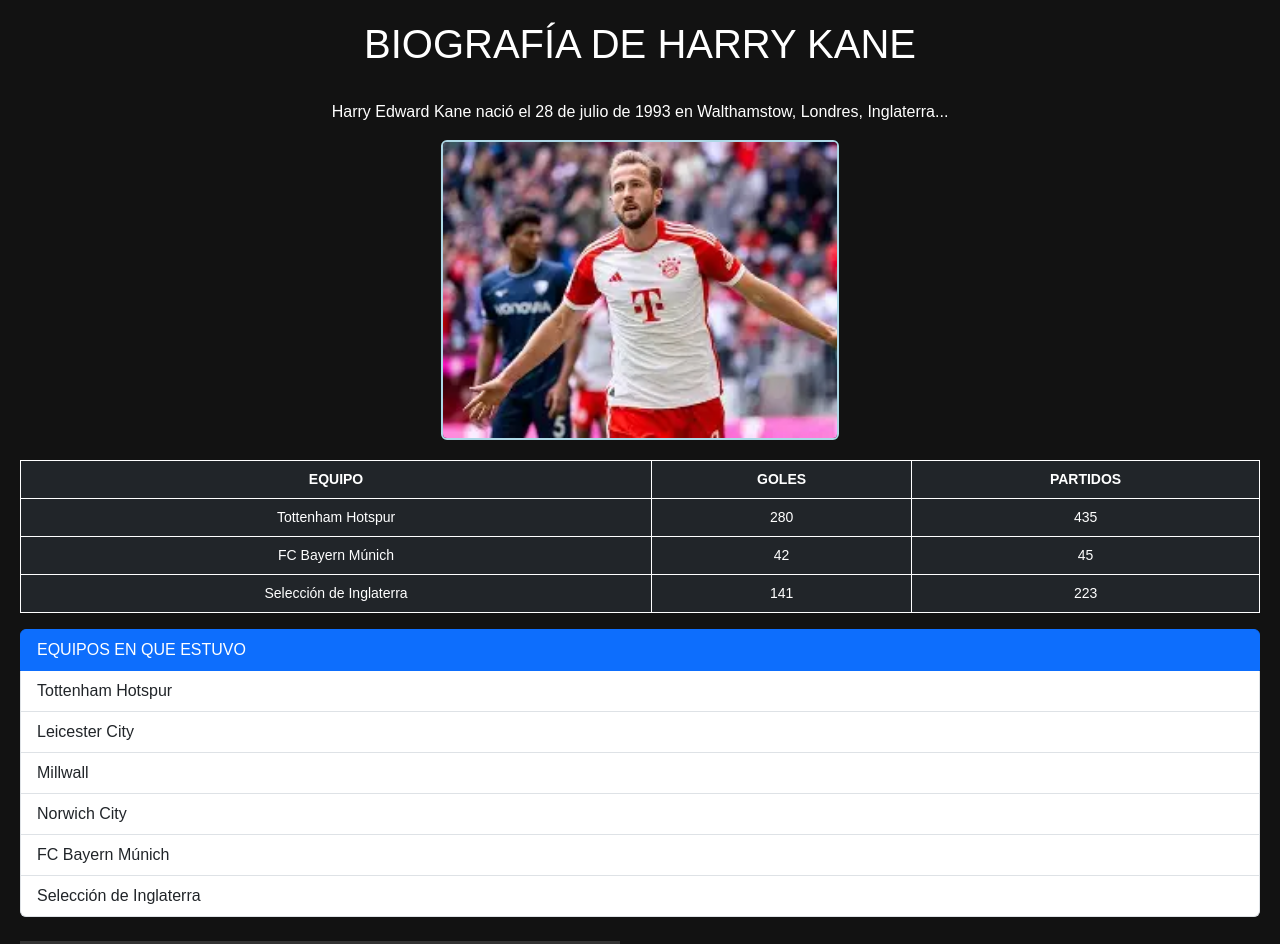
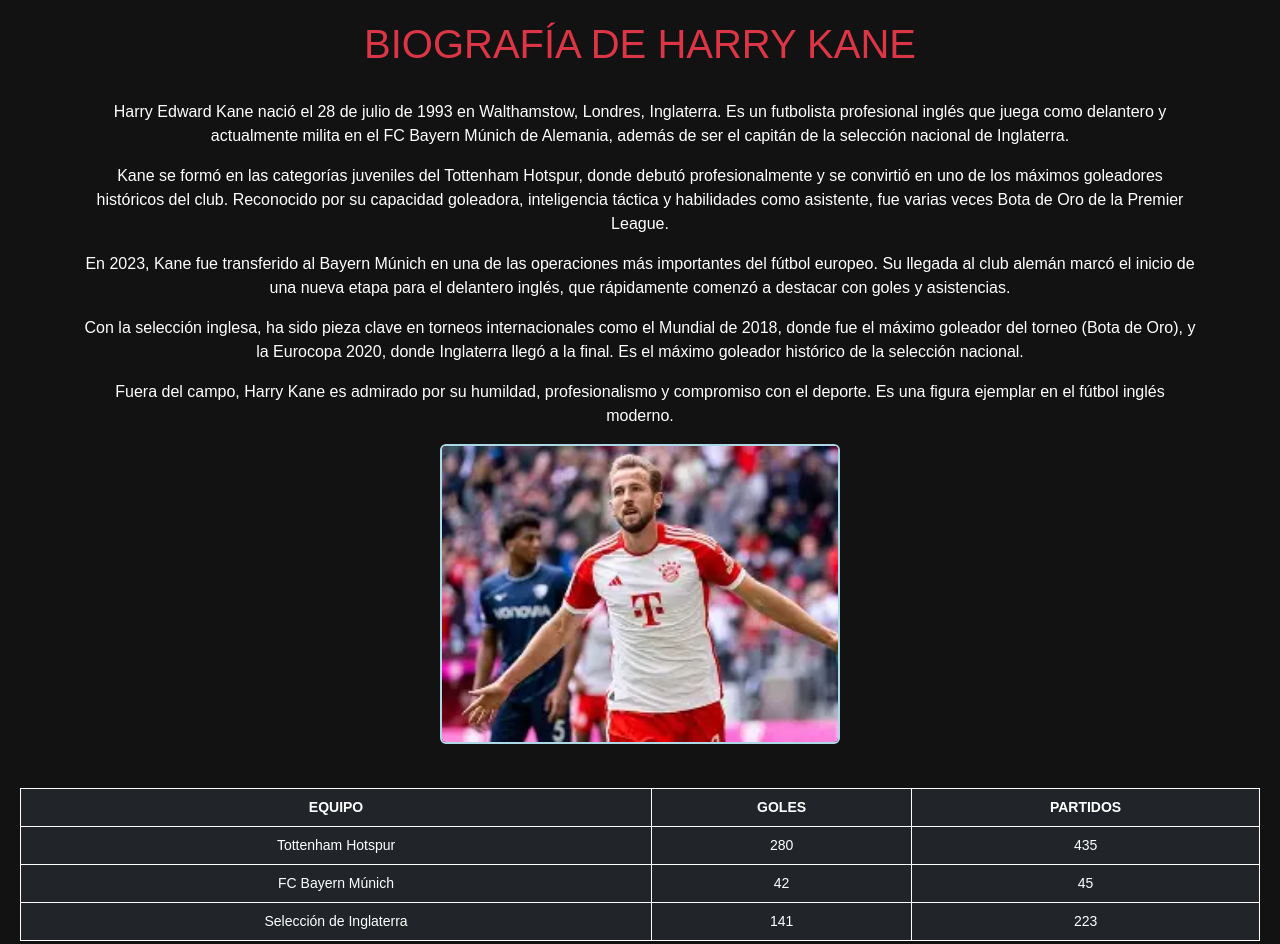
Before and after one commit to variablemars/kanebootstrap, a plain HTML site: page index.html in a window 1280 px wide. Shown: the top 944 px of the page. Drawn offline with nearby package versions, Linux system fonts and the light colour scheme; grey boxes are pictures that could not be loaded.

Commit message:
Add files via upload

```diff
--- a/index.html
+++ b/index.html
@@ -5,21 +5,41 @@
   <meta name="viewport" content="width=device-width, initial-scale=1">
   <title>Biografía de Harry Kane</title>
 
-  <link rel="stylesheet" href="https://cdn.jsdelivr.net/npm/bootstrap@5.3.2/dist/css/bootstrap.min.css">
+  <link href="https://cdn.jsdelivr.net/npm/bootstrap@5.3.2/dist/css/bootstrap.min.css" rel="stylesheet">
   <link rel="stylesheet" href="estilos.css">
 </head>
 <body>
 
-  <h1 class="text-center">BIOGRAFÍA DE HARRY KANE</h1>
+  <h1 class="text-center text-danger">BIOGRAFÍA DE HARRY KANE</h1>
   <br>
 
   <div class="container-sm">
-    <p class="text-center">Harry Edward Kane nació el 28 de julio de 1993 en Walthamstow, Londres, Inglaterra...</p>
+    <p class="text-center">
+      Harry Edward Kane nació el 28 de julio de 1993 en Walthamstow, Londres, Inglaterra. Es un futbolista profesional inglés que juega como delantero y actualmente milita en el FC Bayern Múnich de Alemania, además de ser el capitán de la selección nacional de Inglaterra.
+    </p>
+
+    <p class="text-center">
+      Kane se formó en las categorías juveniles del Tottenham Hotspur, donde debutó profesionalmente y se convirtió en uno de los máximos goleadores históricos del club. Reconocido por su capacidad goleadora, inteligencia táctica y habilidades como asistente, fue varias veces Bota de Oro de la Premier League.
+    </p>
+
+    <p class="text-center">
+      En 2023, Kane fue transferido al Bayern Múnich en una de las operaciones más importantes del fútbol europeo. Su llegada al club alemán marcó el inicio de una nueva etapa para el delantero inglés, que rápidamente comenzó a destacar con goles y asistencias.
+    </p>
+
+    <p class="text-center">
+      Con la selección inglesa, ha sido pieza clave en torneos internacionales como el Mundial de 2018, donde fue el máximo goleador del torneo (Bota de Oro), y la Eurocopa 2020, donde Inglaterra llegó a la final. Es el máximo goleador histórico de la selección nacional.
+    </p>
+
+    <p class="text-center">
+      Fuera del campo, Harry Kane es admirado por su humildad, profesionalismo y compromiso con el deporte. Es una figura ejemplar en el fútbol inglés moderno.
+    </p>
   </div>
 
   <div class="text-center">
-    <img src="kane.webp" class="rounded" alt="Harry Kane">
+    <img src="kane.webp" class="rounded" alt="Harry Kane" width="400" height="300">
   </div>
+
+  <br>
 
   <table class="table table-dark table-hover">
     <tr>
@@ -67,7 +87,7 @@
       <input type="text" readonly class="form-control-plaintext text-white" value="luisborquez@gmail.com">
     </div>
     <div class="col-auto">
-      <input class="form-control" id="inputPassword2" placeholder="Comentario">
+      <input class="form-control" placeholder="Comentario">
     </div>
     <div class="col-auto">
       <button type="submit" class="btn btn-primary mb-3">Enviar</button>
```
